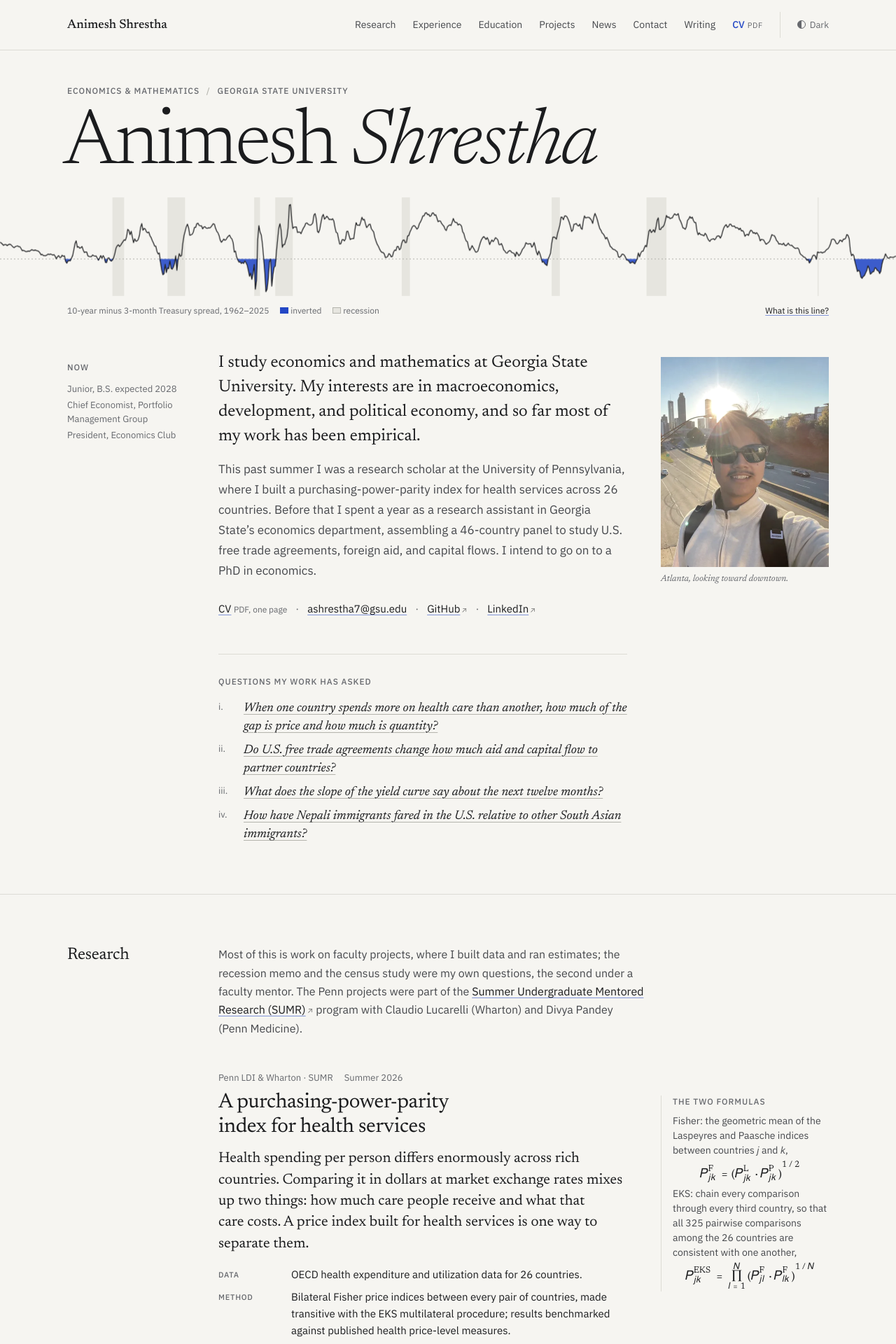
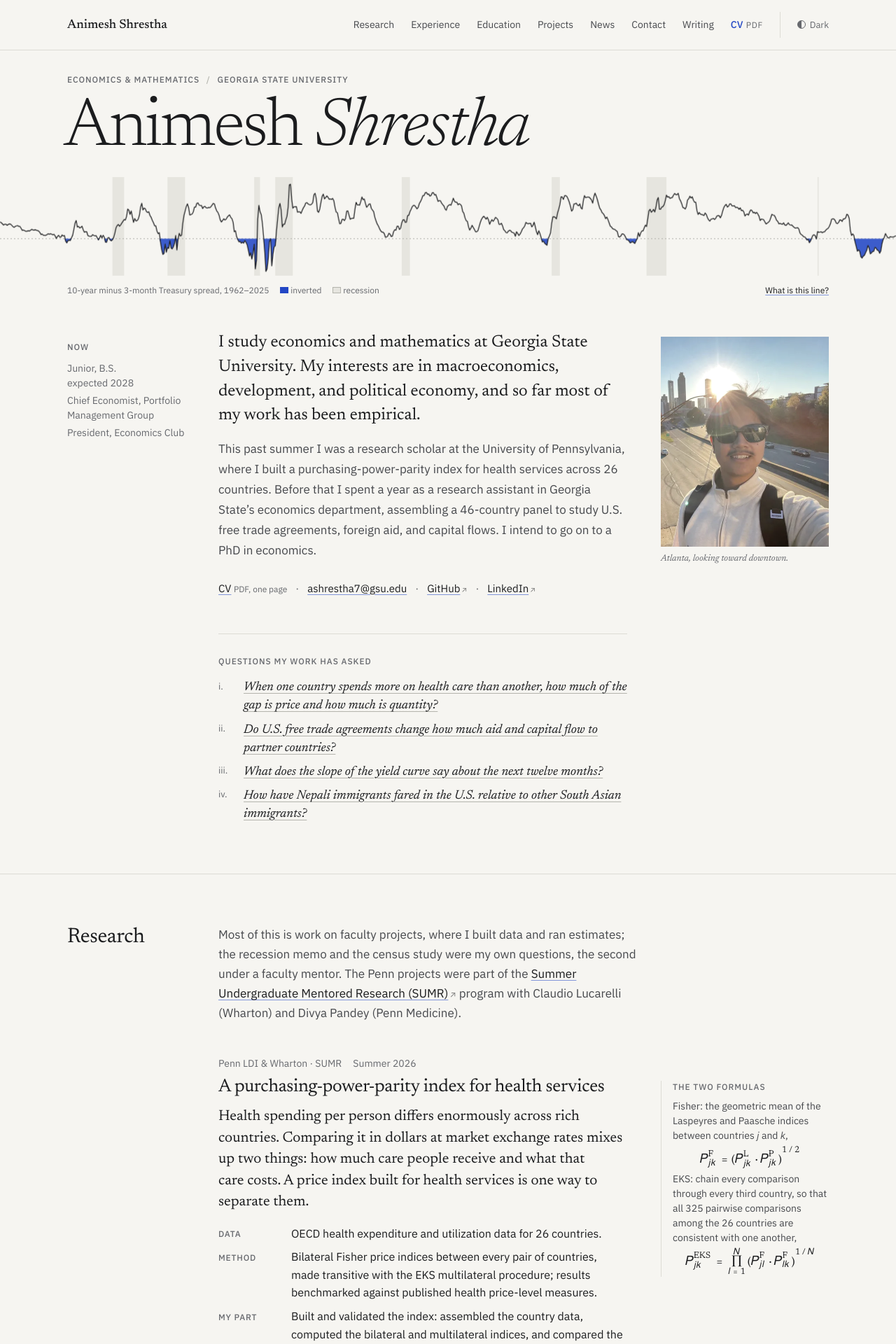
Before and after one commit to Animeshav14/animesh.website, a React (Vite) app: page / in a window 1280 px wide. Shown: the top 1920 px of the page at 70% size. Built offline with nearby package versions, Linux system fonts and the light colour scheme.

Commit message:
Adjust reading sizes and heading hierarchy

```diff
--- a/src/index.css
+++ b/src/index.css
@@ -261,7 +261,7 @@ summary:focus-visible,
 }
 
 .meta {
-  font-size: 0.8125rem;
+  font-size: 0.875rem;
   line-height: 1.5;
   color: var(--ink-3);
 }
@@ -411,7 +411,7 @@ summary:focus-visible,
 
 .nav-cv-meta {
   margin-left: 0.35em;
-  font-size: 0.6875rem;
+  font-size: 0.75rem;
   font-weight: 400;
   letter-spacing: 0.06em;
   color: var(--ink-3);
@@ -507,7 +507,7 @@ summary:focus-visible,
 /* ---------- intro ---------- */
 
 .intro {
-  padding-top: var(--s7);
+  padding-top: var(--s6);
 }
 
 .intro-top {
@@ -521,7 +521,7 @@ summary:focus-visible,
 }
 
 .intro-name {
-  font-size: clamp(3rem, 1.1rem + 7.4vw, 8rem);
+  font-size: clamp(3rem, 1rem + 6.4vw, 6.5rem);
   font-weight: 300;
   line-height: 0.92;
   letter-spacing: -0.035em;
@@ -908,7 +908,7 @@ summary:focus-visible,
 }
 
 .section-head h2 {
-  font-size: 1.5rem;
+  font-size: 1.875rem;
   font-weight: 400;
   letter-spacing: -0.005em;
   font-variation-settings: 'opsz' 48;
@@ -983,13 +983,13 @@ summary:focus-visible,
 
 .study h3 {
   margin-top: var(--s2);
-  font-size: 1.4375rem;
+  font-size: 1.375rem;
   font-weight: 500;
   letter-spacing: -0.005em;
 }
 
 .study.is-lead h3 {
-  font-size: clamp(1.5rem, 1.3rem + 0.7vw, 1.875rem);
+  font-size: clamp(1.5rem, 1.35rem + 0.4vw, 1.625rem);
   font-weight: 400;
   font-variation-settings: 'opsz' 60;
   letter-spacing: -0.012em;
@@ -1015,7 +1015,7 @@ summary:focus-visible,
 
 .facts dt {
   font-family: var(--sans);
-  font-size: 0.6875rem;
+  font-size: 0.75rem;
   font-weight: 500;
   letter-spacing: 0.07em;
   text-transform: uppercase;
@@ -1191,7 +1191,7 @@ summary:focus-visible,
 }
 
 .chart .axis text {
-  font-size: 10px;
+  font-size: 11px;
   fill: var(--ink-3);
   font-variant-numeric: tabular-nums;
 }
@@ -1346,7 +1346,7 @@ summary:focus-visible,
 
 .course-table h4 {
   font-family: var(--sans);
-  font-size: 0.6875rem;
+  font-size: 0.75rem;
   font-weight: 500;
   letter-spacing: 0.07em;
   text-transform: uppercase;
@@ -1364,7 +1364,7 @@ summary:focus-visible,
 
 .grad {
   font-family: var(--sans);
-  font-size: 0.625rem;
+  font-size: 0.75rem;
   font-weight: 500;
   letter-spacing: 0.06em;
   text-transform: uppercase;
@@ -1575,7 +1575,7 @@ summary:focus-visible,
 }
 
 .palette-group {
-  font-size: 0.6875rem;
+  font-size: 0.75rem;
   font-weight: 500;
   letter-spacing: 0.08em;
   text-transform: uppercase;
@@ -1971,7 +1971,7 @@ a.quiet:hover {
 .essay p:not(.meta),
 .page-head h1 + p,
 .nf-body {
-  font-size: 1rem;
+  font-size: 1.0625rem;
   line-height: 1.65;
 }
 
@@ -1985,7 +1985,7 @@ a.quiet:hover {
 .skills,
 .plain-list li,
 .study.is-minor p:not(.meta) {
-  font-size: 0.9375rem;
+  font-size: 1rem;
   line-height: 1.6;
 }
 
```
